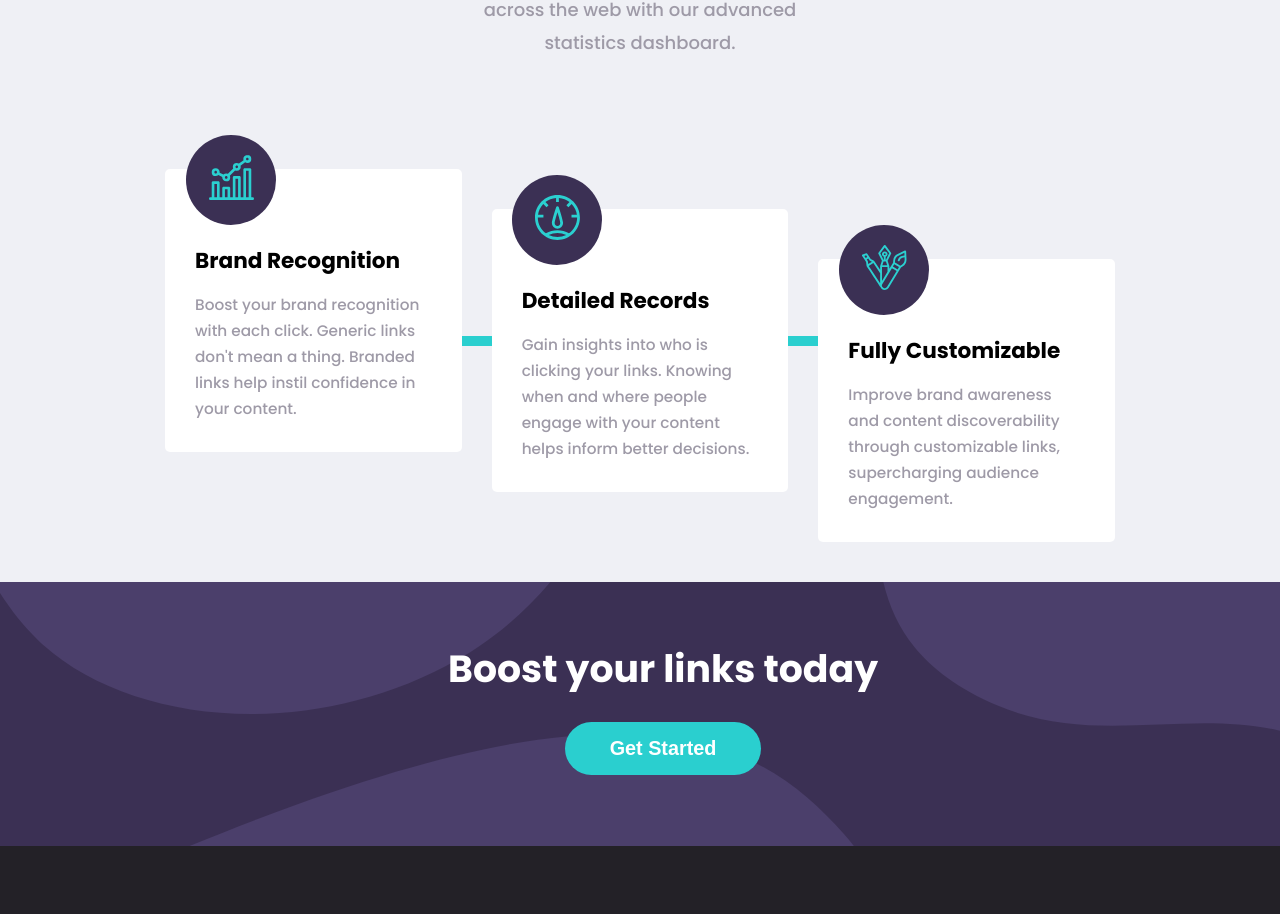
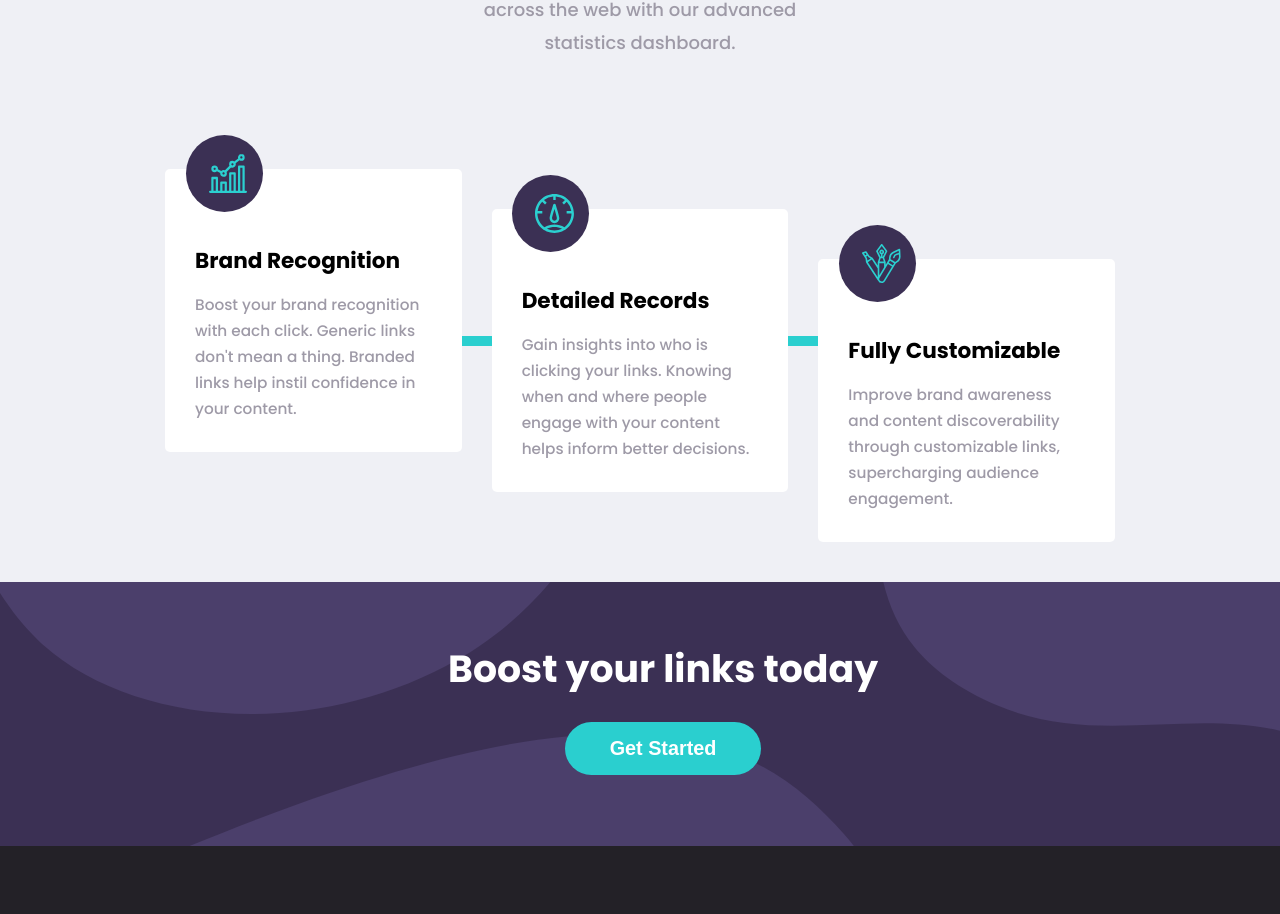
Before and after one commit to IanMFraser/frontend-mentor-url-shortening-api-landing-page, a React (Create React App) app: page / in a window 1280 px wide. Shown: the part 1133-2047 px from the top of the page. Built offline with nearby package versions, Linux system fonts and the light colour scheme.

Commit message:
responsive circles

```diff
--- a/src/App.css
+++ b/src/App.css
@@ -285,22 +285,22 @@ p {
   .card-icon {
     position: absolute;
     background-color:hsl(257, 27%, 26%);
-    border-radius: 50%;
-    width: 125px;
-    height: 125px;
+    border-radius: 100%;
+    width: 25vw;
+    height: 25vw;
     top: -15%;
     left: 35%;
   }
 
   .card-icon>img {
-    margin-top: 25px;
-    width: 55%;
+    margin-top: 25%;
+    width: 48%;
   }
 
   .green-bar {
     background-color: hsl(180, 66%, 49%);
     height: 75%;
-    width: 2%;
+    width: 2.5%;
     position: absolute;
     left: 48%;
     top: 15%;
@@ -570,6 +570,7 @@ p {
   .copy-link {
     display: flex;
   }
+
   .copy-link p {
     margin: 0px 5px;
     color: hsl(180, 66%, 49%);
@@ -640,15 +641,15 @@ p {
   .card-icon {
     position: absolute;
     background-color:hsl(257, 27%, 26%);
-    border-radius: 50%;
-    width: 90px;
-    height: 90px;
+    border-radius: 100%;
+    width: 6vw;
+    height: 6vw;
     top: -12%;
     left: 7%;
   }
 
   .card-icon>img {
-    margin-top: 20px;
+    margin-top: 25%;
     margin-left: 23px;
     width: 50%;
   }
```
